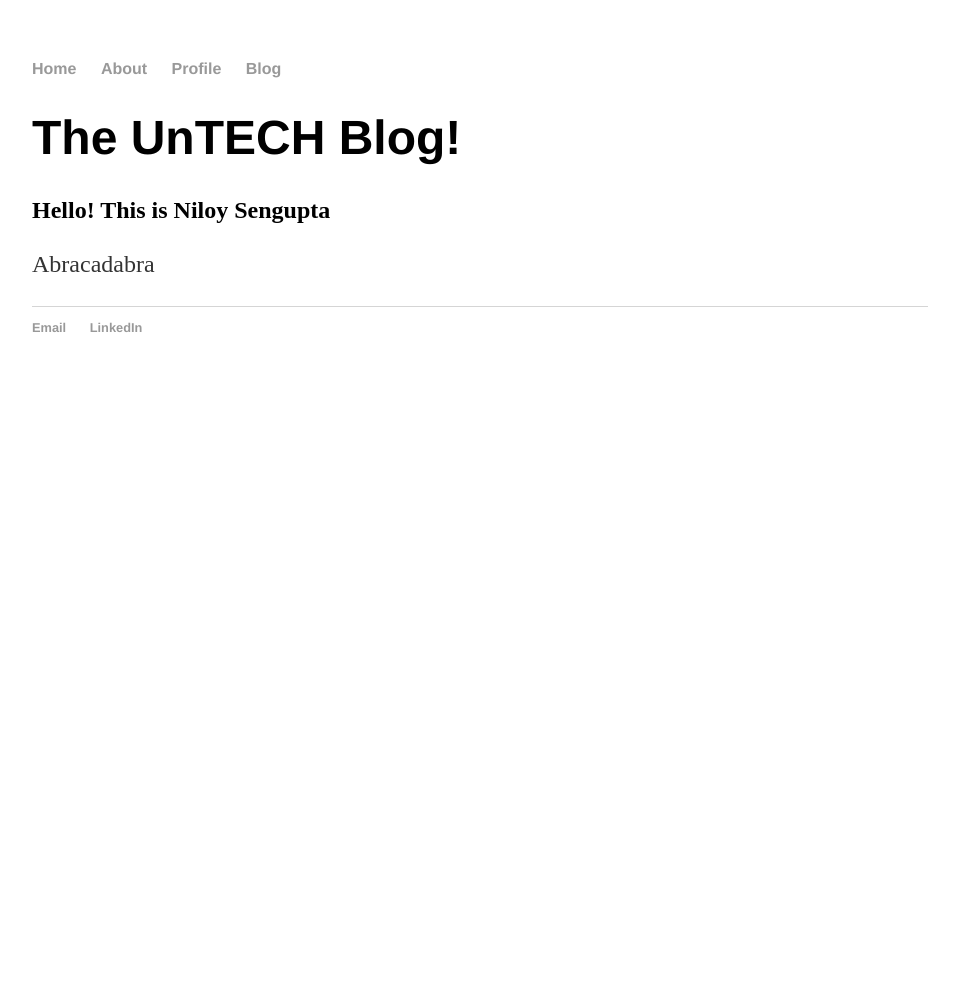
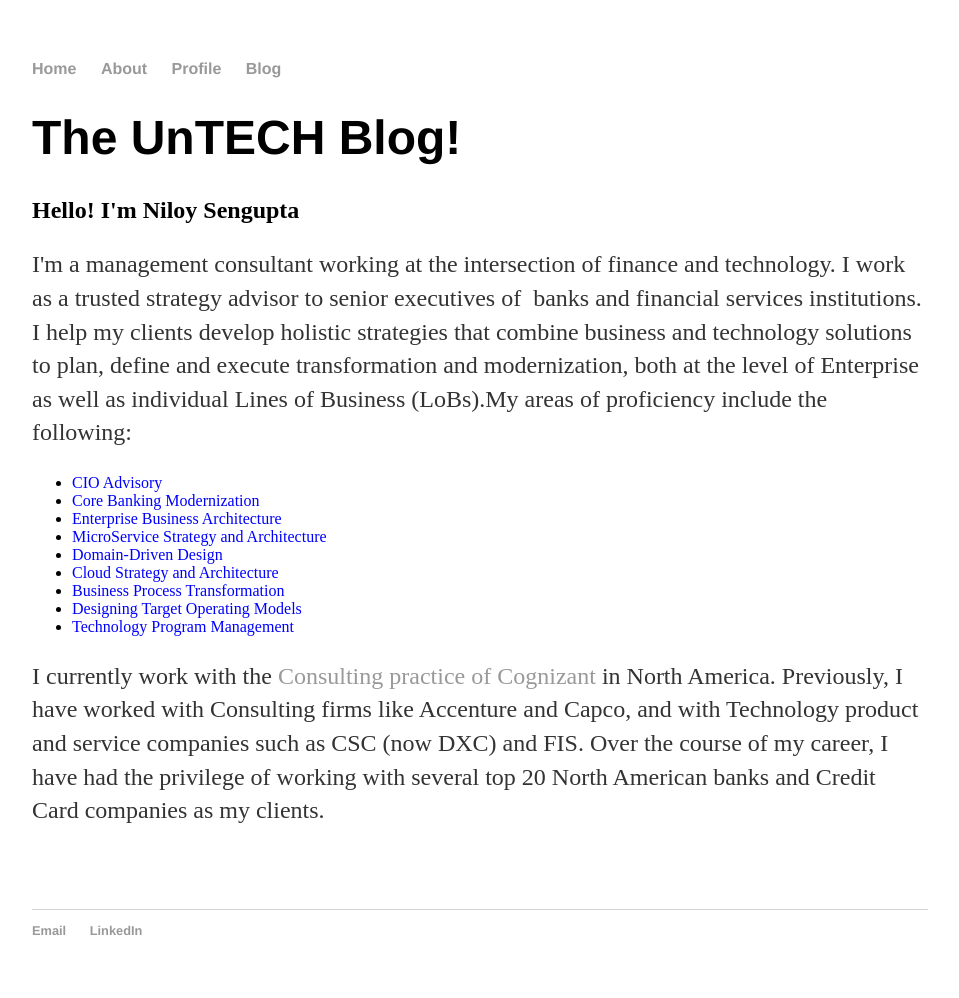
Before and after one commit to finuntech/finuntech.github.io, a Jekyll site: the page built from profile/index.html, in a window 1280 px wide. Shown: the whole page, without its empty margins (160-1119 px from the left). Built offline with Jekyll 4.4.1, drawn with Linux system fonts in a browser that asks for light colours; before the commit the page ends 900 px from its top, so only the background shows below that.

Commit message:
Update index.html
Updated with Niloy details

```diff
--- a/profile/index.html
+++ b/profile/index.html
@@ -4,6 +4,19 @@
 ---
 <div class="blurb">
 	<h1> The UnTECH Blog! </h1>
-	<h2>Hello! This is Niloy Sengupta</h2>
-	<p> Abracadabra</p>
+	<h2>Hello! I'm Niloy Sengupta</h2>
+        <p>I'm a management consultant working at the intersection of finance and technology. I&nbsp;work as a trusted strategy advisor to senior executives of&nbsp; banks and financial services institutions. I help my clients develop holistic strategies that combine business and technology solutions to plan, define and execute transformation and modernization, both at the level of Enterprise as well as individual Lines of Business (LoBs).</<p>My areas of&nbsp;proficiency&nbsp;include the following:</p>
+        <ul>
+        <li><span style="color: #0000ff;">CIO Advisory</span></li>
+        <li><span style="color: #0000ff;">Core Banking Modernization</span></li>
+        <li><span style="color: #0000ff;">Enterprise Business Architecture</span></li>
+        <li><span style="color: #0000ff;">MicroService Strategy and Architecture</span></li>
+        <li><span style="color: #0000ff;">Domain-Driven Design</span></li>
+        <li><span style="color: #0000ff;">Cloud Strategy and Architecture</span></li>
+        <li><span style="color: #0000ff;">Business Process Transformation</span></li>
+        <li><span style="color: #0000ff;">Designing Target Operating Models</span></li>
+        <li><span style="color: #0000ff;">Technology Program Management</span></li>
+        </ul>
+        <p>I currently work with the <a href="https://www.cognizant.com/consulting">Consulting practice of Cognizant</a> in North America. Previously, I have worked with Consulting firms&nbsp;like Accenture and Capco, and with Technology product and service companies such as CSC (now DXC) and FIS. Over&nbsp;the course of my career, I have had the privilege of working with&nbsp;several top&nbsp;20 North American banks and Credit Card companies as my clients.</p>
+        <p>&nbsp;</p>
 </div><!-- /.blurb -->
```
